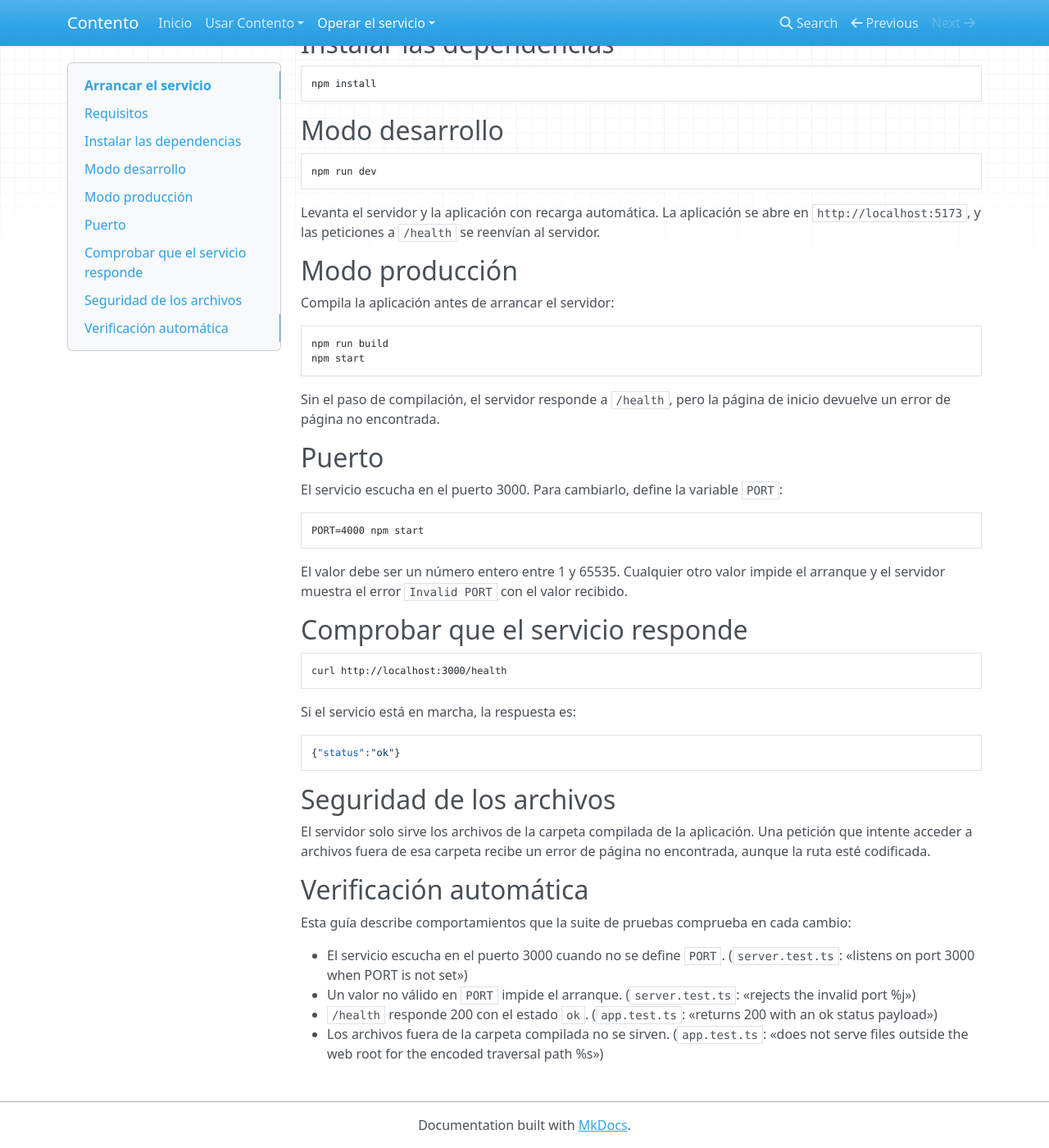
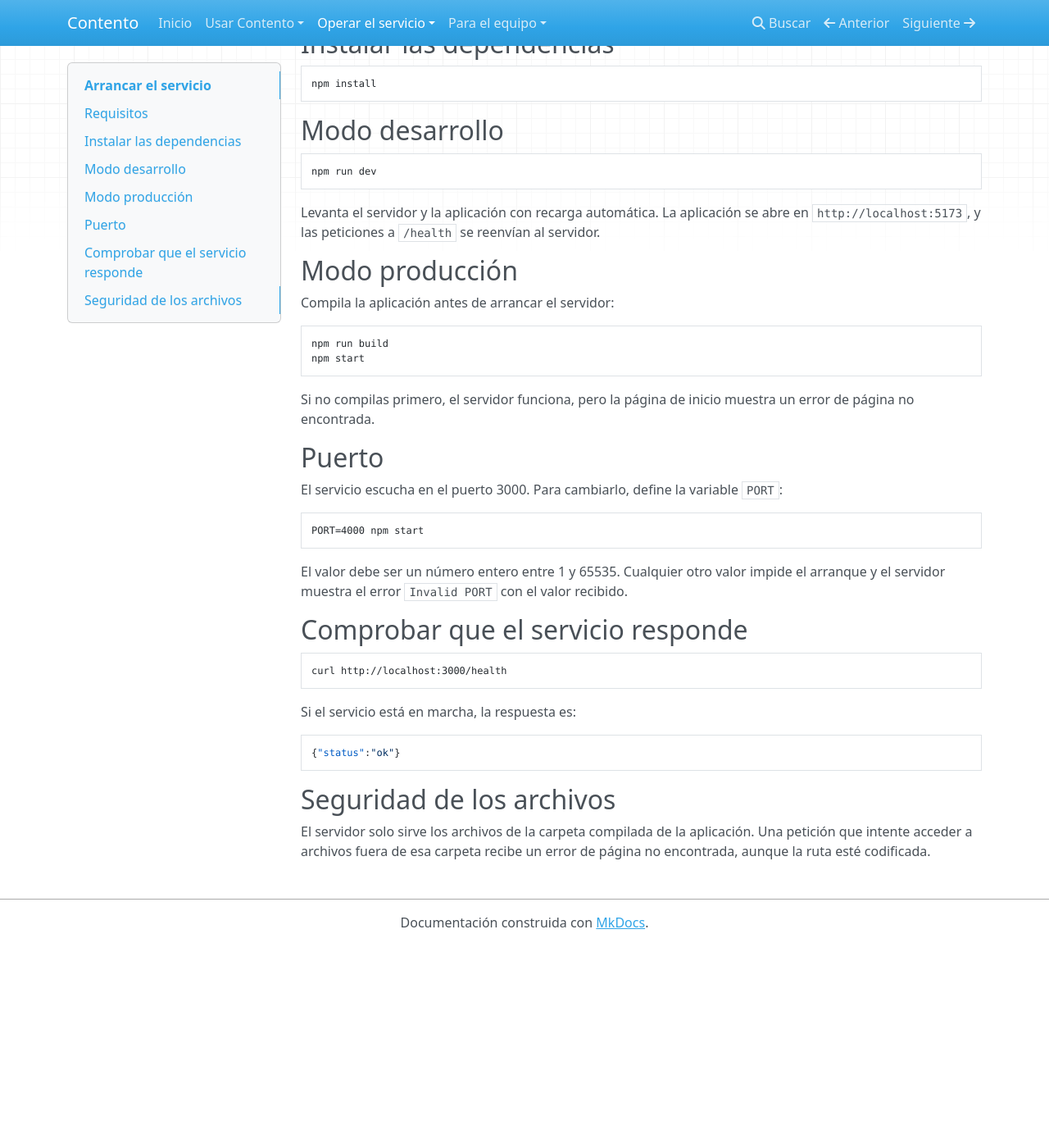
Before and after one commit to codigolatam/contento, an MkDocs documentation site: the page built from product-docs/operar/arrancar-el-servicio.md, in a window 1280 px wide and 1400 px high, scrolled down 251 px. Shown: the whole window at 82% size. Built offline with MkDocs 1.6.1, drawn with Linux system fonts in a browser that asks for light colours; nearby versions of some CDN libraries; after the commit the page ends 1404 px from its top, so only the background shows below that.

Commit message:
docs: pule la documentación de producto en español
MkDocs 1.6 lee el idioma del tema en la clave locale, no en language,
así que la interfaz seguía en inglés. Se añade babel, que el tema
necesita para cargar las traducciones. La verificación automática sale
de las páginas de usuario y pasa a una sección para el equipo.

````diff
--- a/mkdocs.yml
+++ b/mkdocs.yml
@@ -4,10 +4,12 @@ docs_dir: product-docs
 site_dir: site
 theme:
   name: mkdocs
-  language: es
+  locale: es
 nav:
   - Inicio: index.md
   - Usar Contento:
       - Abrir la aplicación: usar/abrir-la-aplicacion.md
   - Operar el servicio:
       - Arrancar el servicio: operar/arrancar-el-servicio.md
+  - Para el equipo:
+      - Verificación automática: equipo/verificacion.md
--- a/product-docs/operar/arrancar-el-servicio.md
+++ b/product-docs/operar/arrancar-el-servicio.md
@@ -5,7 +5,7 @@ Esta guía es para quien instala y mantiene Contento. Si solo lo usas, ve a [Abr
 ## Requisitos
 
 - Node.js 22.22.2 o superior.
-- npm, incluido con Node.js.
+- npm, que viene con Node.js.
 
 ## Instalar las dependencias
 
@@ -30,7 +30,7 @@ npm run build
 npm start
 ```
 
-Sin el paso de compilación, el servidor responde a `/health`, pero la página de inicio devuelve un error de página no encontrada.
+Si no compilas primero, el servidor funciona, pero la página de inicio muestra un error de página no encontrada.
 
 ## Puerto
 
@@ -57,12 +57,3 @@ Si el servicio está en marcha, la respuesta es:
 ## Seguridad de los archivos
 
 El servidor solo sirve los archivos de la carpeta compilada de la aplicación. Una petición que intente acceder a archivos fuera de esa carpeta recibe un error de página no encontrada, aunque la ruta esté codificada.
-
-## Verificación automática
-
-Esta guía describe comportamientos que la suite de pruebas comprueba en cada cambio:
-
-- El servicio escucha en el puerto 3000 cuando no se define `PORT`. (`server.test.ts`: «listens on port 3000 when PORT is not set»)
-- Un valor no válido en `PORT` impide el arranque. (`server.test.ts`: «rejects the invalid port %j»)
-- `/health` responde 200 con el estado `ok`. (`app.test.ts`: «returns 200 with an ok status payload»)
-- Los archivos fuera de la carpeta compilada no se sirven. (`app.test.ts`: «does not serve files outside the web root for the encoded traversal path %s»)
--- a/requirements-docs.txt
+++ b/requirements-docs.txt
@@ -1 +1,2 @@
 mkdocs==1.6.1
+babel==2.17.0
````
Also changed, not shown: TODO.md (+1 -1 lines), docs/tasks/008-pulir-documentacion-mkdocs.md (+1 -1 lines), product-docs/equipo/verificacion.md (added, +20 -0 lines), product-docs/usar/abrir-la-aplicacion.md (+0 -8 lines).
